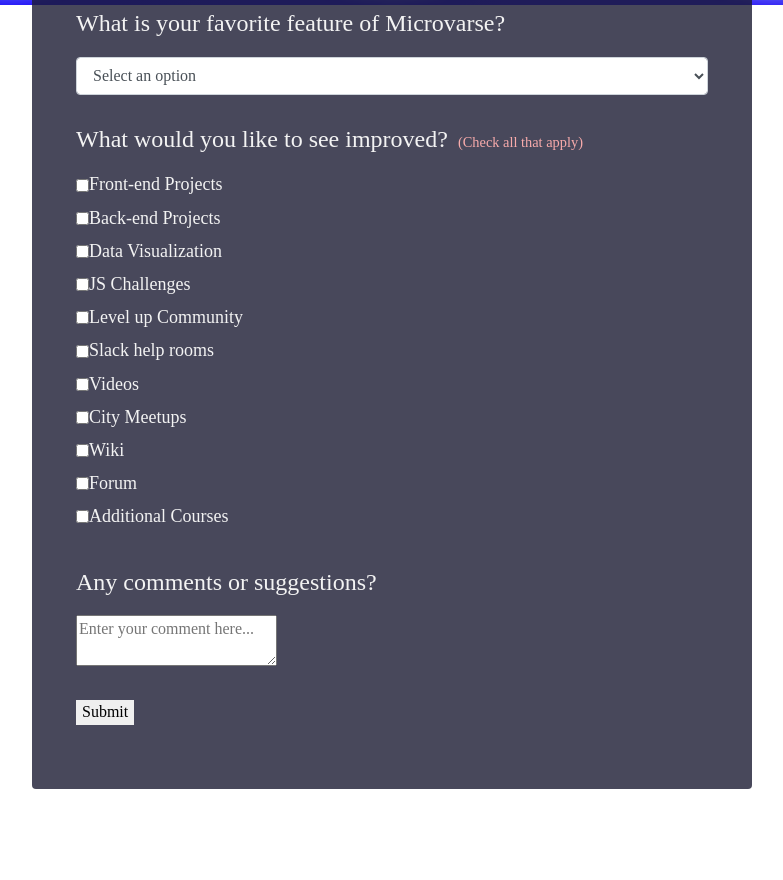
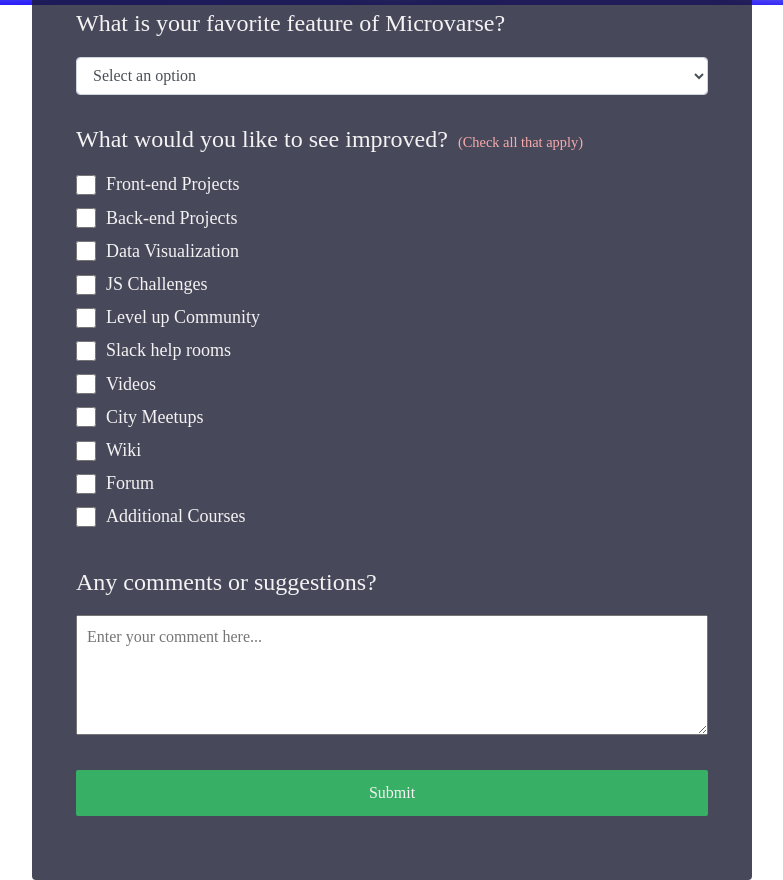
Before and after one commit to AbdusSattar-70/Asattar-vs-MdMehdi, a plain HTML site: page index.html in a window 1280 px wide. Shown: the part 795-1675 px from the top of the page, without its empty margins (248-1031 px from the left). Before the commit the page ends 1584 px from the top, so only its background shows below. Drawn offline with Linux system fonts and the light colour scheme.

Commit message:
Css styles of text area and submit button

```diff
--- a/style.css
+++ b/style.css
@@ -140,3 +140,27 @@
     outline: 0;
     box-shadow: 0 0 0 0.2rem rgba(0, 123, 255, 0.25);
 }
+.input-radio,
+.input-checkbox {
+    display: inline-block;
+    margin-right: 0.625rem;
+    min-height: 1.25rem;
+    min-width: 1.25rem;
+}
+
+.input-textarea {
+    min-height: 120px;
+    width: 100%;
+    padding: 0.625rem;
+    resize: vertical;
+}
+
+.submit-button {
+    display: block;
+    width: 100%;
+    padding: 0.75rem;
+    background: var(--color-green);
+    color: inherit;
+    border-radius: 2px;
+    cursor: pointer;
+}
```
